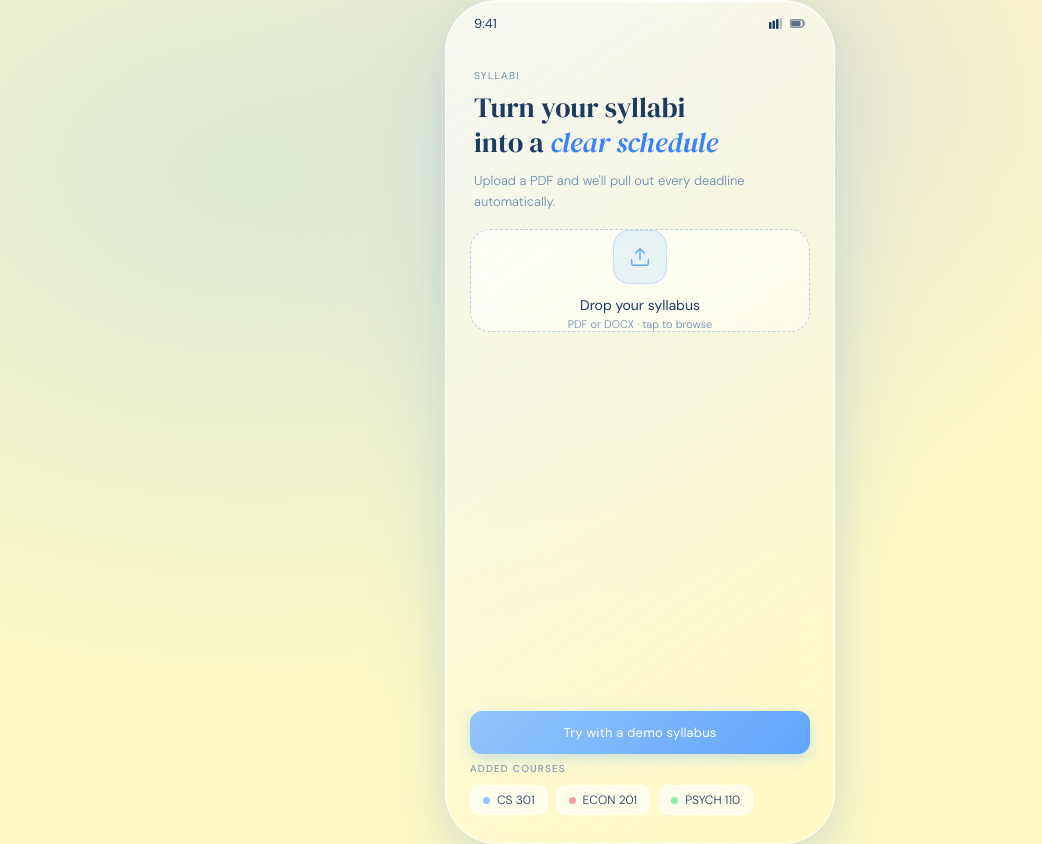
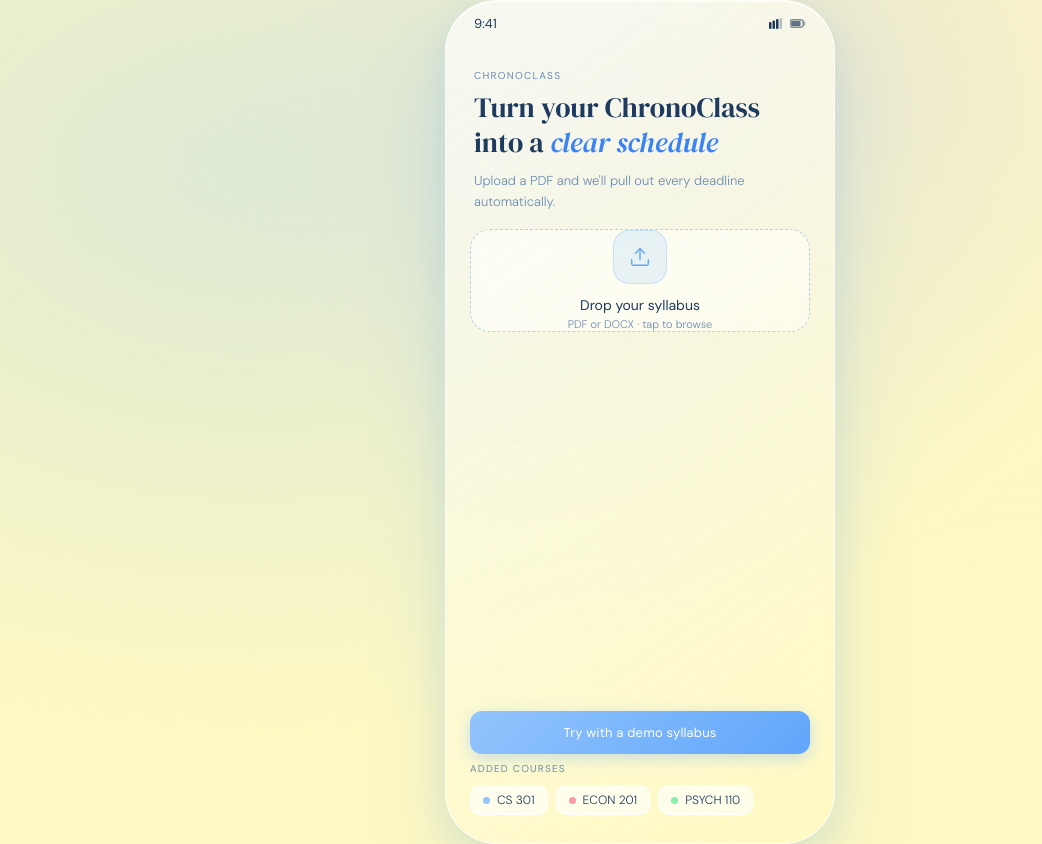
Before and after one commit to yoohyunkim/syllabi-calendar_PM, a plain HTML site: page index.html in a window 1280 px wide. Shown: the whole page, without its empty margins (0-1042 px from the left). Drawn offline with Linux system fonts and the light colour scheme.

Commit message:
Update index.html
chronoclass

```diff
--- a/index.html
+++ b/index.html
@@ -426,8 +426,8 @@
     <!-- UPLOAD SCREEN -->
     <div class="screen" id="screen-upload">
       <div style="padding:24px 28px 16px">
-        <p style="font-size:10px;letter-spacing:1.3px;text-transform:uppercase;color:var(--mid);margin-bottom:8px;font-weight:400">Syllabi</p>
-        <h1 style="font-size:28px;line-height:1.25;color:var(--ink)">Turn your syllabi<br/>into a <em style="color:var(--blue3)">clear schedule</em></h1>
+        <p style="font-size:10px;letter-spacing:1.3px;text-transform:uppercase;color:var(--mid);margin-bottom:8px;font-weight:400">ChronoClass</p>
+        <h1 style="font-size:28px;line-height:1.25;color:var(--ink)">Turn your ChronoClass<br/>into a <em style="color:var(--blue3)">clear schedule</em></h1>
         <p style="font-size:13px;margin-top:10px;line-height:1.65;font-weight:300">Upload a PDF and we'll pull out every deadline automatically.</p>
       </div>
 
```
